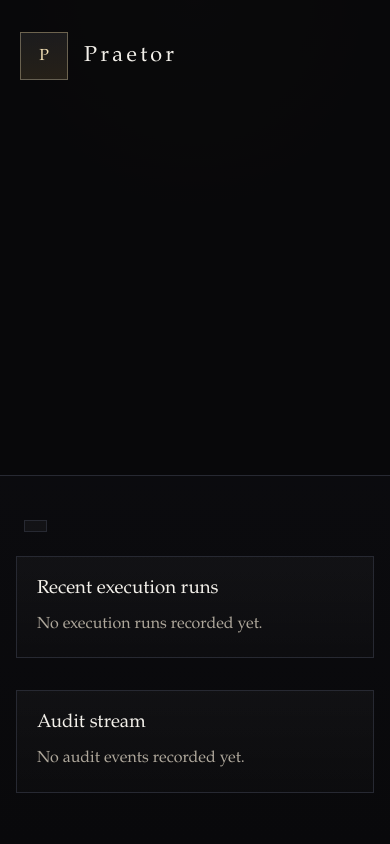
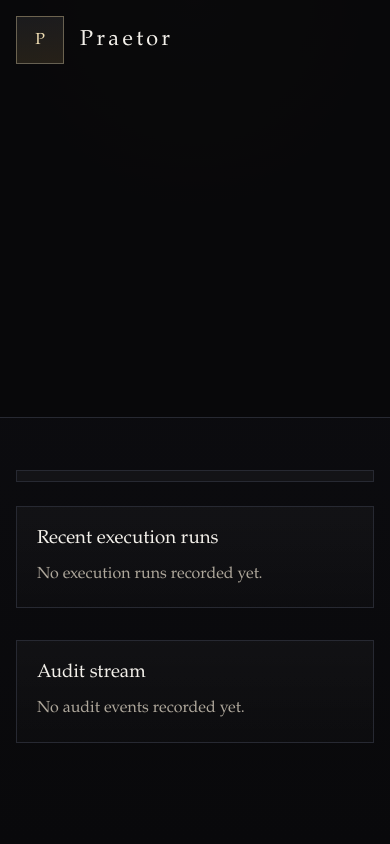
Before and after one commit to chaochungkuo/praetor, a FastAPI app: template apps/api/praetor_api/templates/activity.html in a window 390 px wide. Run offline with FastAPI, Linux system fonts and the light colour scheme; the template is opened without the code that fills it, so the values that code supplies are empty; parts of the project's set-up code (start-up, migrations or seed data) failed here and were passed over.

Commit message:
Improve responsive app layouts

```diff
--- a/apps/api/praetor_api/static/praetor.css
+++ b/apps/api/praetor_api/static/praetor.css
@@ -15,6 +15,7 @@
 * { box-sizing: border-box; }
 body {
   margin: 0;
+  overflow-x: hidden;
   background:
     radial-gradient(circle at top, rgba(213,179,106,0.12), transparent 35%),
     linear-gradient(180deg, #070708, #0c0c10 35%, #09090b);
@@ -47,6 +48,7 @@ pre {
   min-height: 100vh;
   display: grid;
   grid-template-columns: 240px minmax(0, 1fr) 300px;
+  max-width: 100vw;
 }
 .sidebar, .rail {
   padding: 2rem 1.25rem;
@@ -351,6 +379,7 @@ button.small {
 }
 .muted {
   color: var(--muted);
+  overflow-wrap: anywhere;
 }
 
 .table {
@@ -380,6 +409,12 @@ button.small {
   .wizard-summary {
     grid-template-columns: 1fr;
   }
+  .grid.two {
+    grid-template-columns: 1fr;
+  }
+  .activity-grid {
+    grid-template-columns: 1fr;
+  }
 }
 
 @media (max-width: 840px) {
@@ -389,6 +424,19 @@ button.small {
   .sidebar {
     border-right: 0;
     border-bottom: 1px solid var(--line);
+    padding: 1rem;
+  }
+  .brand {
+    padding-bottom: 1rem;
+  }
+  .nav {
+    display: grid;
+    grid-template-columns: repeat(3, minmax(0, 1fr));
+  }
+  .nav a {
+    justify-content: center;
+    text-align: center;
+    min-height: 44px;
   }
   .main {
     padding: 1rem;
@@ -404,4 +452,37 @@ button.small {
   .wizard-actions {
     flex-direction: column;
   }
+  .list-row {
+    flex-direction: column;
+  }
+  .status {
+    width: fit-content;
+    max-width: 100%;
+    overflow-wrap: anywhere;
+  }
+  .table {
+    display: block;
+    overflow-x: auto;
+    -webkit-overflow-scrolling: touch;
+  }
 }
+
+@media (max-width: 520px) {
+  .nav {
+    grid-template-columns: repeat(2, minmax(0, 1fr));
+  }
+  .status-pills,
+  .language-switch,
+  .language-grid,
+  .mobile-actions {
+    display: grid;
+    grid-template-columns: 1fr;
+    width: 100%;
+  }
+  .small-button,
+  button.small,
+  .status-pills form,
+  .status-pills button {
+    width: 100%;
+  }
+}
--- a/apps/api/praetor_api/templates/activity.html
+++ b/apps/api/praetor_api/templates/activity.html
@@ -1,13 +1,13 @@
 {% extends "base.html" %}
 
 {% block content %}
-  <section class="grid two">
+  <section class="grid two activity-grid">
     <section class="panel">
       <h3>Recent execution runs</h3>
       {% if recent_runs %}
         <div class="list">
           {% for run in recent_runs %}
-            <div class="list-row">
+            <div class="list-row activity-row">
               <div>
                 <strong>{{ run.executor }}</strong>
                 <div class="muted">{{ run.changed_files|join(', ') or 'no changed files recorded' }}</div>
@@ -26,10 +26,13 @@
       {% if audit_events %}
         <div class="list">
           {% for event in audit_events %}
-            <div class="list-row">
+            <div class="list-row activity-row">
               <div>
                 <strong>{{ event.type }}</strong>
-                <div class="muted">{{ event.payload }}</div>
+                <details>
+                  <summary>Payload</summary>
+                  <pre class="payload">{{ event.payload|tojson(indent=2) }}</pre>
+                </details>
               </div>
               <span class="status">{{ event.ts }}</span>
             </div>
--- a/apps/api/praetor_api/templates/base.html
+++ b/apps/api/praetor_api/templates/base.html
@@ -4,7 +4,7 @@
     <meta charset="utf-8" />
     <meta name="viewport" content="width=device-width, initial-scale=1" />
     <title>{{ page_title }} · Praetor</title>
-    <link rel="stylesheet" href="{{ url_for('static', path='/praetor.css') }}" />
+    <link rel="stylesheet" href="{{ url_for('static', path='/praetor.css') }}?v={{ static_asset_version }}" />
   </head>
   <body>
     <div class="shell">
--- a/apps/api/praetor_api/ui.py
+++ b/apps/api/praetor_api/ui.py
@@ -323,6 +323,7 @@ def _base_context(request: Request, current_page: str, page_title: str) -> dict:
         "session_owner": getattr(request.state, "session_owner", None),
         "csrf_token": csrf_token(request),
         "setup_token": request.query_params.get("setup_token", ""),
+        "static_asset_version": int((STATIC_DIR / "praetor.css").stat().st_mtime),
     }
 
 
```
Also changed, not shown: other parts of apps/api/praetor_api/static/praetor.css (+26 -0 lines), apps/web/frontend/src/styles.css (+44 -0 lines).
